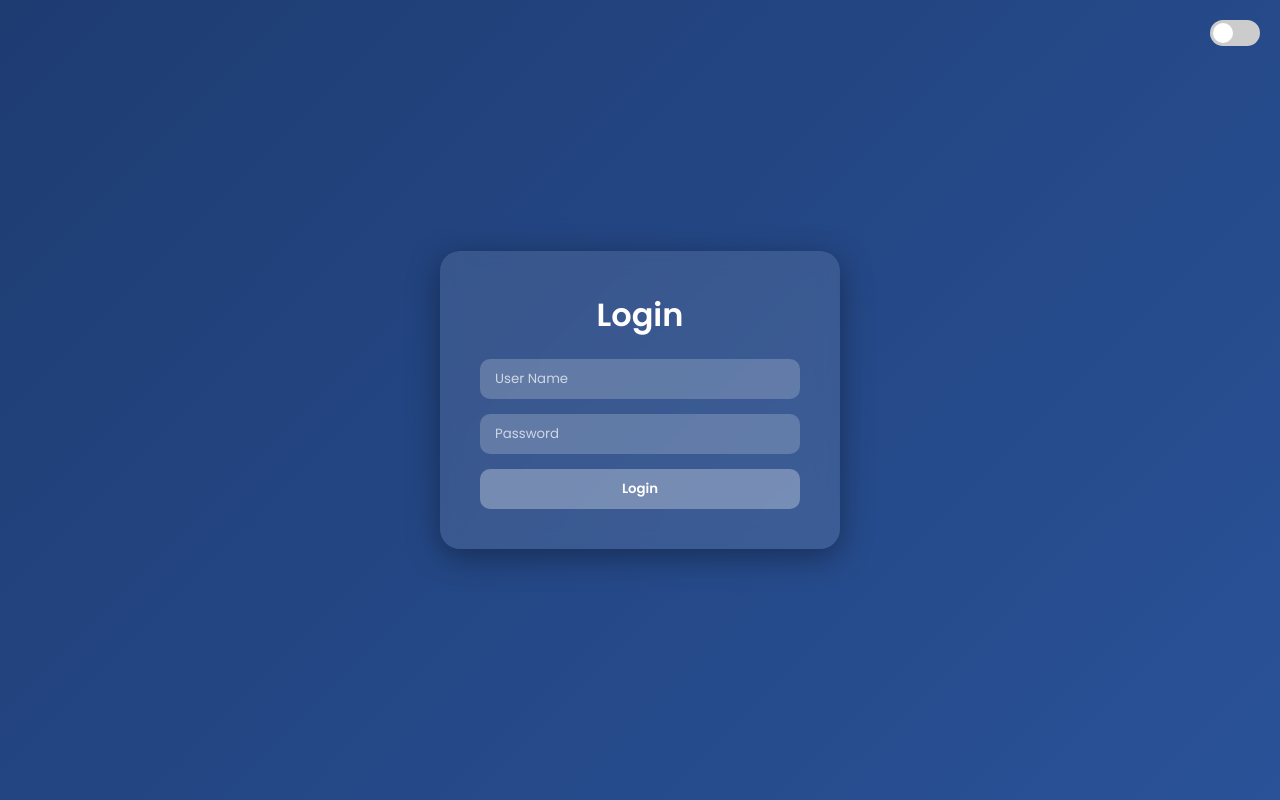
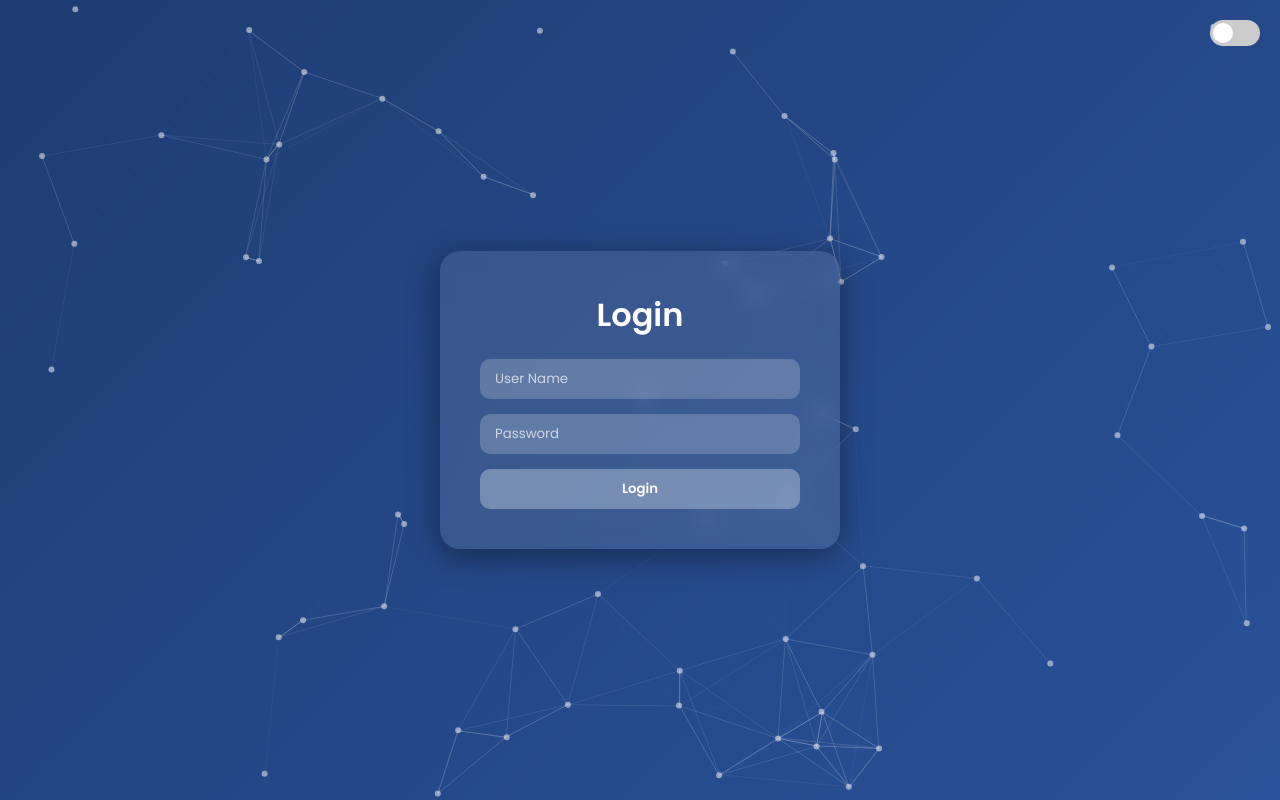
Before and after one commit to CodeX076/CodeX, a plain HTML site: page login.html in a window 1280 px wide. Drawn offline with nearby package versions, Linux system fonts and the light colour scheme.

Commit message:
Modified

```diff
--- a/dashboard.css
+++ b/dashboard.css
@@ -1,7 +1,7 @@
 :root {
-    --bg-color: #660606d0;
+    --bg-color: #132fd1d0;
     --text-color: #222;
-    --card-bg: #fff;
+    --card-bg: #c7e2f7;
     --accent: #4a90e2;
   }
 
--- a/login.css
+++ b/login.css
@@ -31,6 +31,14 @@
     text-align: center;
     box-shadow: 0 8px 32px rgba(0, 0, 0, 0.37);
     animation: fadeIn 1s ease;
+  }
+  #particles-js {
+    position: fixed;
+    top: 0;
+    left: 0;
+    height: 100vh;
+    width: 100%;
+    z-index: -1;
   }
 
   form {
--- a/login.html
+++ b/login.html
@@ -9,6 +9,7 @@
   <link href="https://fonts.googleapis.com/css2?family=Poppins:wght@400;600&display=swap" rel="stylesheet">
 </head>
 <body>
+  <div id="particles-js"></div>
   <div class="toggle-wrapper">
     <label class="switch">
       <input type="checkbox" id="darkToggle">
@@ -33,5 +34,40 @@
       window.location.href = "dashboard.html";
     }
   </script>
+  <script src="https://cdn.jsdelivr.net/particles.js/2.0.0/particles.min.js"></script>
+  <script>
+    particlesJS("particles-js", {
+      "particles": {
+        "number": {
+          "value": 50,
+          "density": { "enable": true, "value_area": 800 }
+        },
+        "color": { "value": "#ffffff" },
+        "shape": { "type": "circle" },
+        "opacity": { "value": 0.5 },
+        "size": { "value": 3 },
+        "line_linked": {
+          "enable": true,
+          "distance": 150,
+          "color": "#ffffff",
+          "opacity": 0.4,
+          "width": 1
+        },
+        "move": { "enable": true, "speed": 3 }
+      },
+      "interactivity": {
+        "events": {
+          "onhover": { "enable": true, "mode": "repulse" },
+          "onclick": { "enable": true, "mode": "push" }
+        },
+        "modes": {
+          "repulse": { "distance": 100, "duration": 0.4 },
+          "push": { "particles_nb": 4 }
+        }
+      },
+      "retina_detect": true
+    });
+  </script>
+
 </body>
 </html>
```
Also changed, not shown: dashboard.html (+15 -1 lines), dashboard.js (+9 -0 lines).
